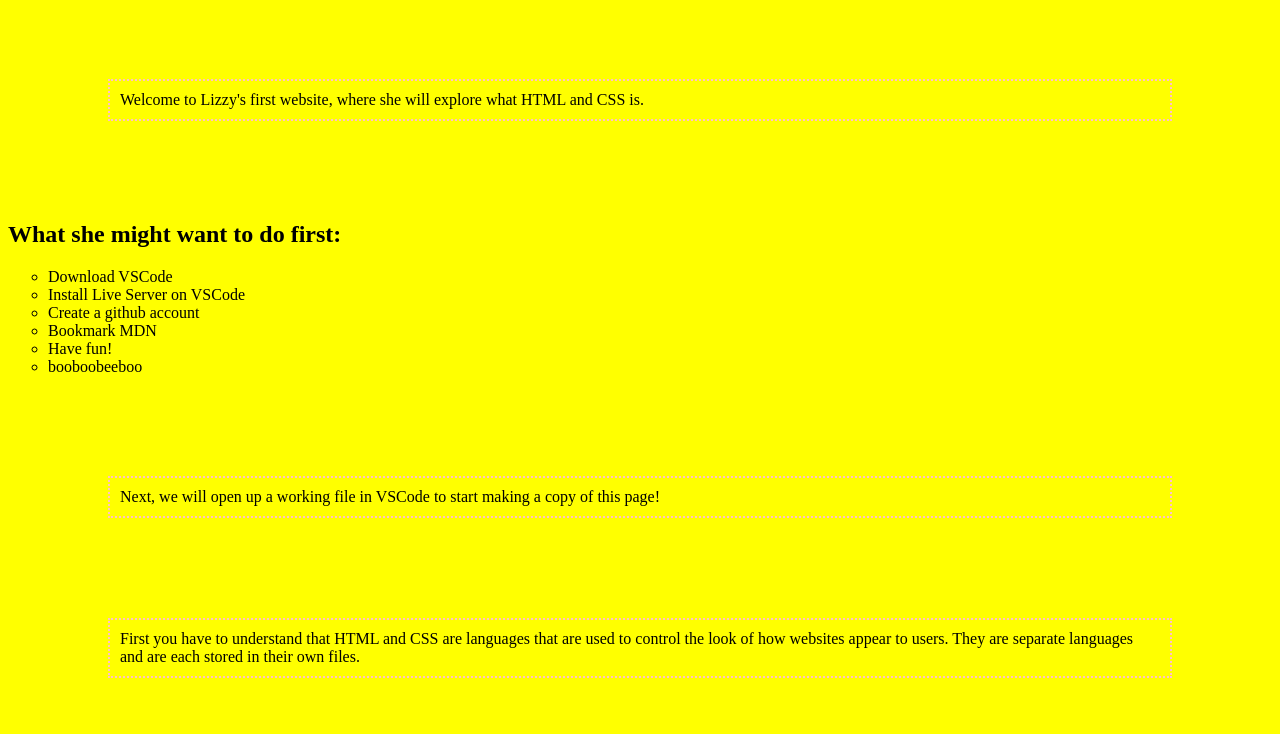
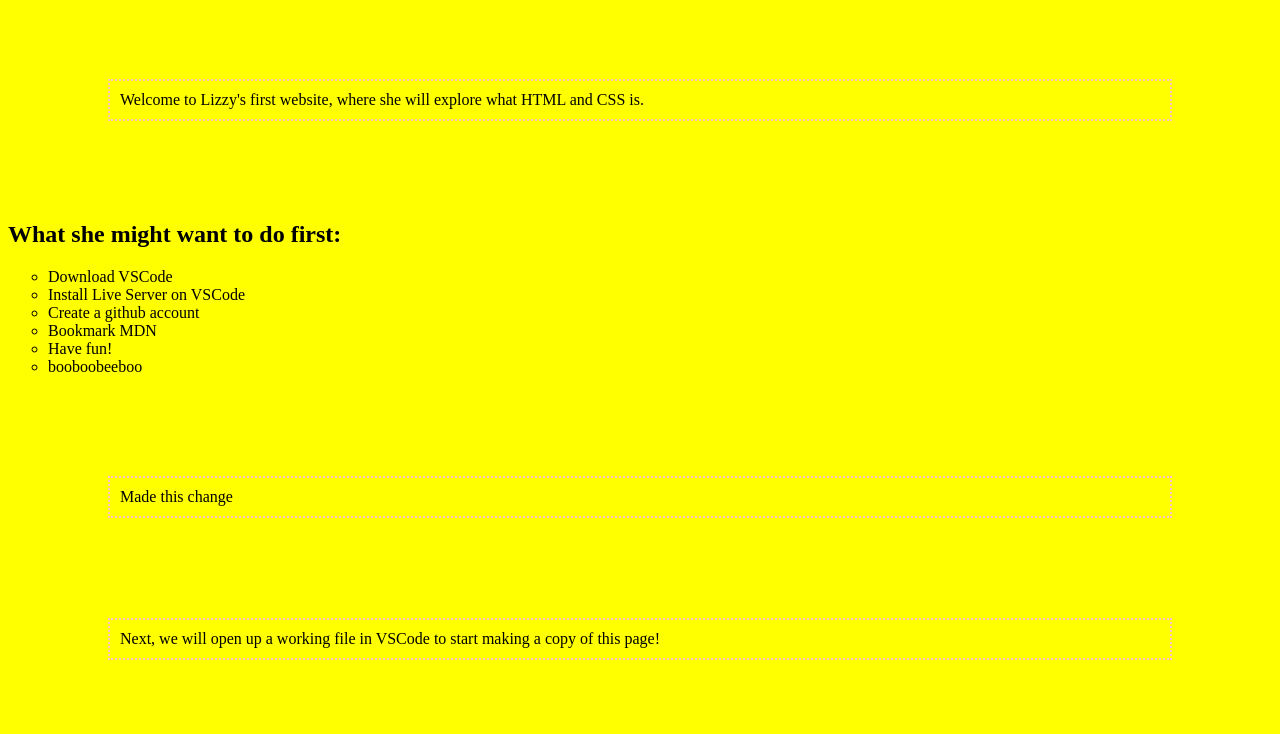
Before and after one commit to myrmnn/testingpage, a plain HTML site: page index.html in a window 1280 px wide. Shown: the part 66-800 px from the top of the page. Drawn offline with Linux system fonts and the light colour scheme.

Commit message:
made a change

```diff
--- a/index.html
+++ b/index.html
@@ -14,6 +14,8 @@
         <li>Have fun!</li>
         <li>booboobeeboo</li>
     </ul>
+
+    <p>Made this change</p>
 
     <ol></ol>
 
```
